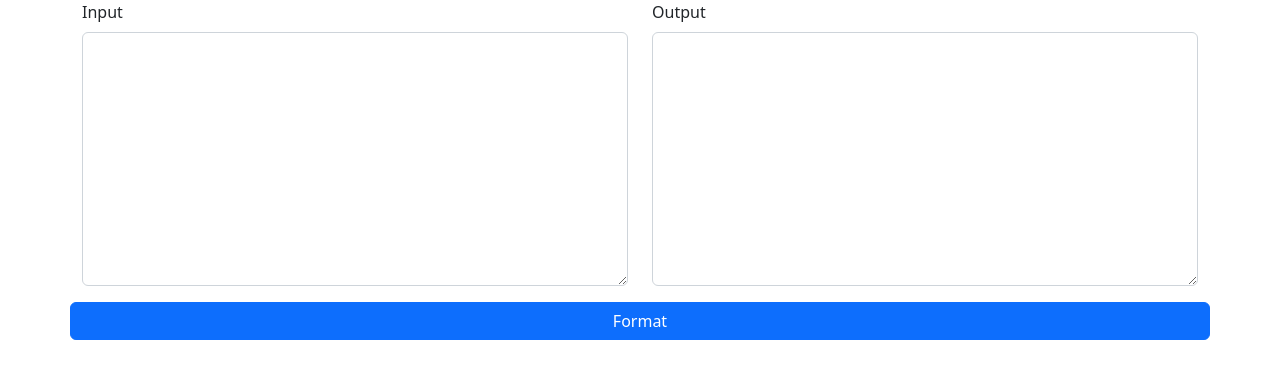
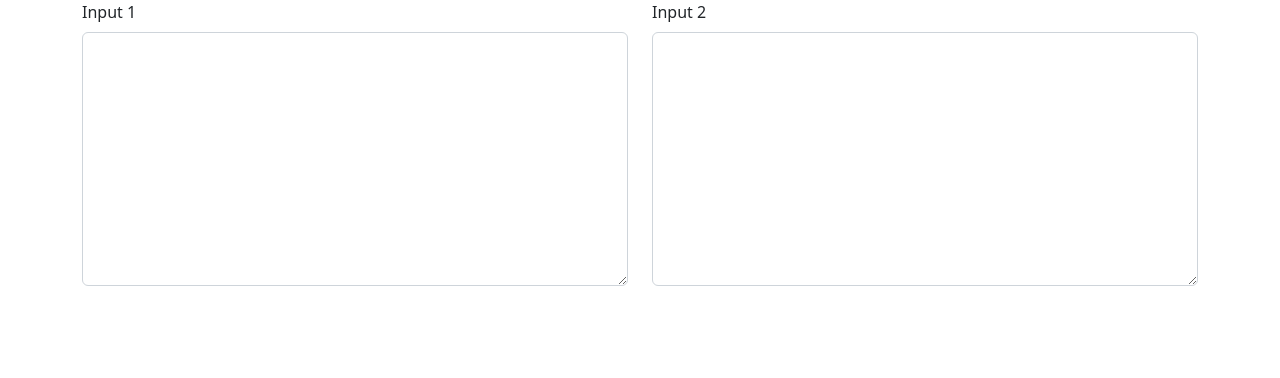
Before and after one commit to eg1424/json-tool, a React (Create React App) app: page / in a window 1280 px wide. Shown: the top 378 px of the page. Built offline with nearby package versions, Linux system fonts and the light colour scheme.

Commit message:
display error message and add compre

```diff
--- a/src/App.tsx
+++ b/src/App.tsx
@@ -8,9 +8,9 @@ function App() {
     <div>
       <header>
       </header>
-      <body>
+      <div>
         <MainPage/>
-      </body>
+      </div>
     </div>
   );
 }
--- a/src/index.tsx
+++ b/src/index.tsx
@@ -1,20 +1,12 @@
 import React from 'react';
-import ReactDOM from 'react-dom/client';
+import ReactDOM from 'react-dom';
 import './index.css';
 import App from './App';
-import reportWebVitals from './reportWebVitals';
 import 'bootstrap/dist/css/bootstrap.css';
 
-const root = ReactDOM.createRoot(
-  document.getElementById('root') as HTMLElement
+ReactDOM.render(
+  <React.StrictMode>
+    <App/>
+  </React.StrictMode>,
+  document.getElementById('root')
 );
-root.render(
-  <React.StrictMode>
-    <App />
-  </React.StrictMode>
-);
-
-// If you want to start measuring performance in your app, pass a function
-// to log results (for example: reportWebVitals(console.log))
-// or send to an analytics endpoint. Learn more: https://bit.ly/CRA-vitals
-reportWebVitals();
--- a/src/pages/MainPage.tsx
+++ b/src/pages/MainPage.tsx
@@ -2,18 +2,46 @@ import React, {ChangeEvent, useState} from 'react';
 import {Form, Container ,Row, Col, Button} from 'react-bootstrap';
 
 
+const ReactJsonViewCompare = require('react-json-view-compare');
+
 const MainPage = ()=>{
 
     interface JsonFormState {
-        input:string,
-        output?:string
+        inputLeft:string,
+        inputRight:string,
+        outputLeft?:Object,
+        outputRight?:Object,
+        errorLeft?:string,
+        errorRight?:string
     }
 
-    const handleChange = (e:ChangeEvent<HTMLInputElement>)=>{
-        setJsonForm({input:e.target.value});
+    const validJson = false;
+
+    const [jsonForm,setJsonForm] = useState<JsonFormState>({inputLeft:"",inputRight:""});
+
+
+    const handleChangeLeft = (e:ChangeEvent<HTMLInputElement>)=>{
+        const { output: outputLeft, errorMessage: errorLeft } = parseJson(e);
+
+        setJsonForm({...jsonForm ,inputLeft:e.target.value, outputLeft, errorLeft});
     }
 
-    const [jsonForm,setJsonForm] = useState<JsonFormState>({input:"",output:""});
+    const handleChangeRight = (e:ChangeEvent<HTMLInputElement>)=>{
+        const { output: outputRight, errorMessage: errorRight } = parseJson(e);
+        setJsonForm({...jsonForm , inputRight:e.target.value, outputRight, errorRight});
+    }
+
+    const parseJson = (e: React.ChangeEvent<HTMLInputElement>) => {
+        let output = {};
+        let errorMessage = "";
+        try {
+            output = JSON.parse(e.target.value);
+        } catch (error: any) {
+            errorMessage = error.message;
+        }
+        return { output, errorMessage };
+    }
+
 
     return (
         <Form>
@@ -21,20 +49,41 @@ const MainPage = ()=>{
         <Row>
             <Col>
             <Form.Group className="mb-3" controlId="jsonForm.input">
-            <Form.Label>Input</Form.Label>
-            <Form.Control as="textarea" rows={10} value={jsonForm.input} onChange={handleChange}/>
+            <Form.Label>Input 1</Form.Label>
+            <Form.Control as="textarea" rows={10} value={jsonForm.inputLeft} onChange={handleChangeLeft}/>
             </Form.Group>
             </Col>
             <Col>
             <Form.Group className="mb-3" controlId="jsonForm.output">
-            <Form.Label>Output</Form.Label>
-            <Form.Control as="textarea" rows={10} value={jsonForm.output} readOnly />
+            <Form.Label>Input 2</Form.Label>
+            <Form.Control as="textarea" rows={10} value={jsonForm.inputRight}  onChange={handleChangeRight}/>
             </Form.Group>
             </Col>
         </Row>
+        {(jsonForm.errorLeft || jsonForm.errorRight) &&
+
         <Row>
-            <Button>Format</Button>
+            <Col>
+            <Form.Group className="mb-3" controlId="jsonForm.errorLeft">
+            <Form.Label>Error 1</Form.Label>
+            <Form.Control as="textarea" rows={5} value={jsonForm.errorLeft}  readOnly className='text-danger'/>
+            </Form.Group>
+            </Col>
+            <Col>
+            <Form.Group className="mb-3" controlId="jsonForm.errorRight">
+            <Form.Label>Error 2</Form.Label>
+            <Form.Control as="textarea" rows={5} value={jsonForm.errorRight}  readOnly className='text-danger'/>
+            </Form.Group>
+            </Col>
         </Row>
+        }
+        {jsonForm.outputLeft && jsonForm.outputRight &&
+        <Row>
+            <Col>
+                <ReactJsonViewCompare oldData={ jsonForm.outputLeft} newData={jsonForm.outputRight} />
+            </Col>
+        </Row>
+        }
         </Container>
       </Form>
     )
```
Also changed, not shown: package.json (+3 -5 lines), 2 other files (tests, documents, lock files or other folders).
